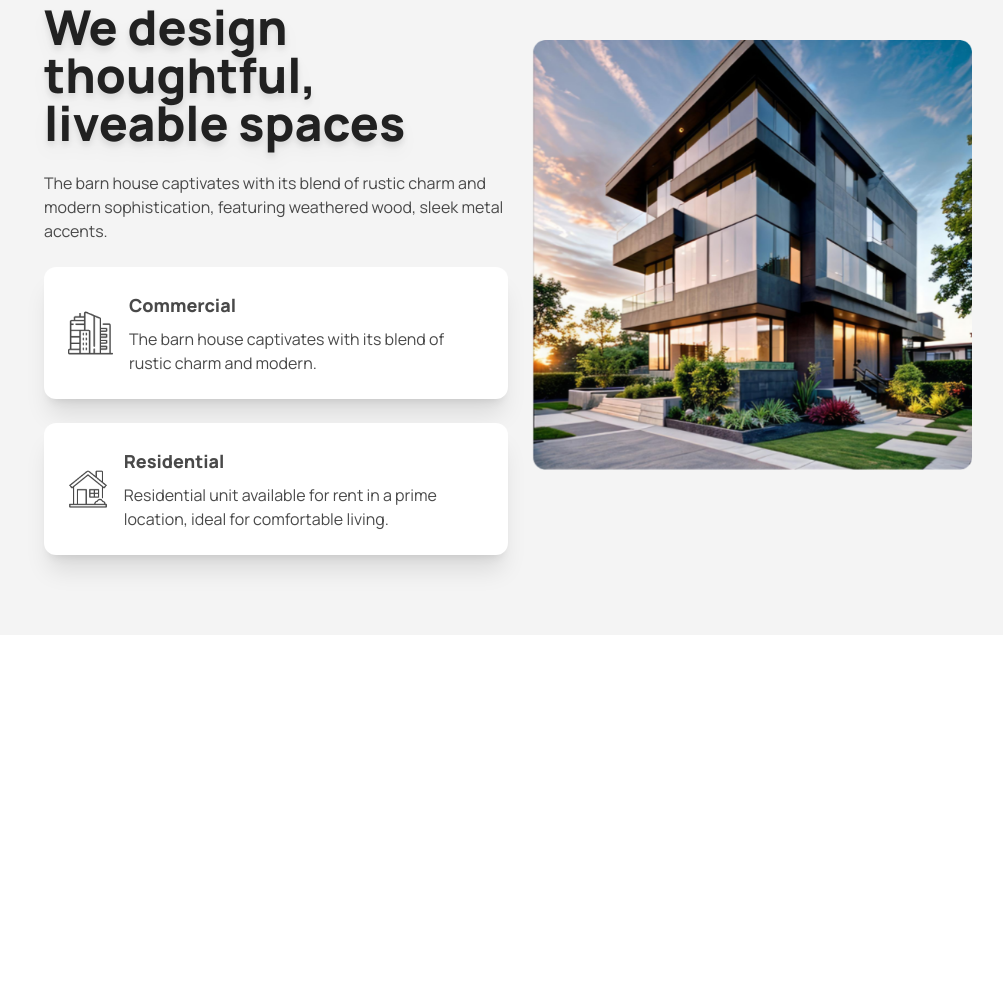
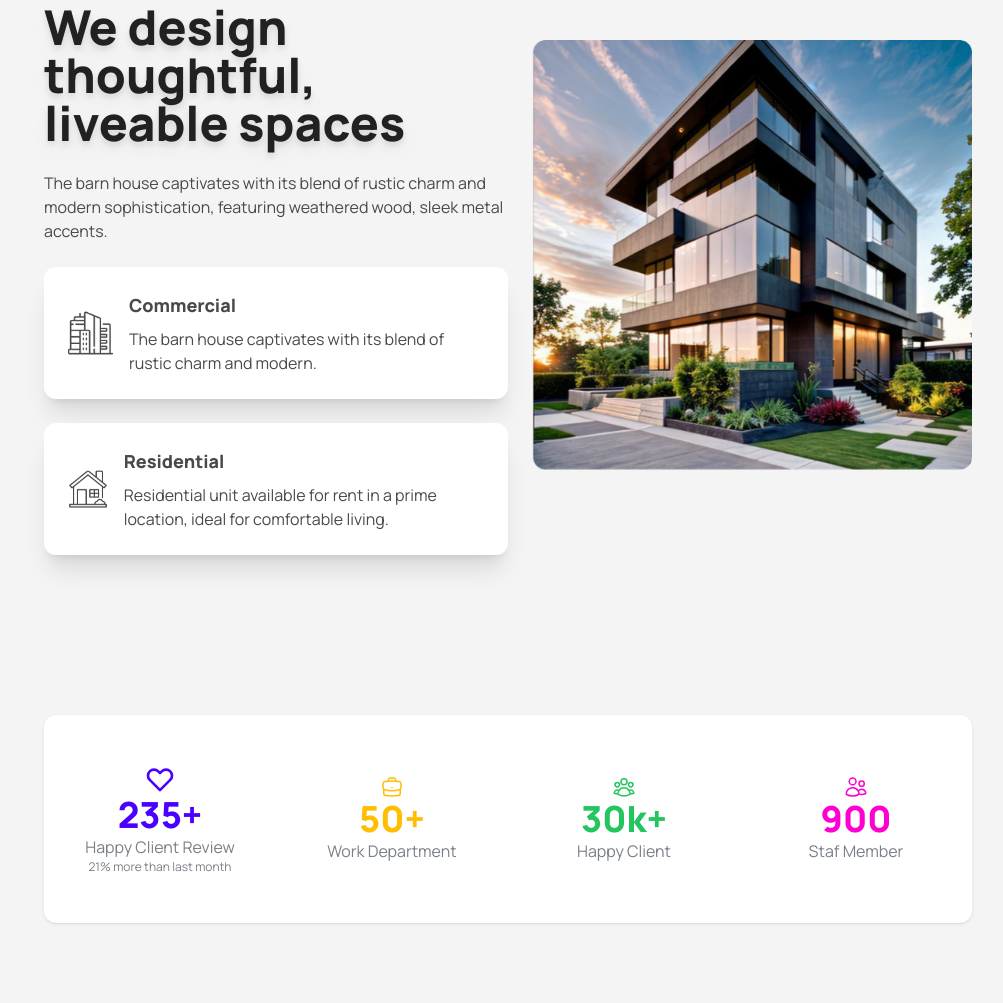
Before and after one commit to MostafizurRahman199/easy_find_apartment, a website: page index.html in a window 1280 px wide. Shown: the part 1011-2014 px from the top of the page, without its empty margins (132-1135 px from the left). Before the commit the page ends 1646 px from the top, so only its background shows below. Drawn offline with nearby package versions, Linux system fonts and the light colour scheme.

Commit message:
review part done

```diff
--- a/index.html
+++ b/index.html
@@ -186,6 +186,76 @@
               </div>
             </div>
           </section>
+
+          <section class="stat_us  bg-[#F4F4F4] px-4 sm:px-12 md:px-8 lg:px-8 xl:px-44 py-20 mx-auto">
+            <div class="bg-white rounded-xl py-8 shadow  grid grid-cols-1 sm:grid-cols-1 md:grid-cols-2 lg:grid-cols-4">
+
+
+              <div class="stat flex flex-col justify-center items-center">
+                <div class="stat-figure text-primary">
+                  <svg
+                    xmlns="http://www.w3.org/2000/svg"
+                    fill="none"
+                    viewBox="0 0 24 24"
+                    class="inline-block h-8 w-8 stroke-current">
+                    <path
+                      stroke-linecap="round"
+                      stroke-linejoin="round"
+                      stroke-width="2"
+                      d="M4.318 6.318a4.5 4.5 0 000 6.364L12 20.364l7.682-7.682a4.5 4.5 0 00-6.364-6.364L12 7.636l-1.318-1.318a4.5 4.5 0 00-6.364 0z"></path>
+                  </svg>
+                </div>
+                <div class="stat-value text-primary">235+</div>
+                <div class="stat-title">Happy Client Review</div>
+                <div class="stat-desc">21% more than last month</div>
+              </div>
+
+              <div class="stat flex flex-col justify-center items-center">
+
+                <div class="stat-figure text-warning">
+                  <svg xmlns="http://www.w3.org/2000/svg" fill="none" viewBox="0 0 24 24" stroke-width="1.5" stroke="currentColor" class="size-6">
+                    <path stroke-linecap="round" stroke-linejoin="round" d="M20.25 14.15v4.25c0 1.094-.787 2.036-1.872 2.18-2.087.277-4.216.42-6.378.42s-4.291-.143-6.378-.42c-1.085-.144-1.872-1.086-1.872-2.18v-4.25m16.5 0a2.18 2.18 0 0 0 .75-1.661V8.706c0-1.081-.768-2.015-1.837-2.175a48.114 48.114 0 0 0-3.413-.387m4.5 8.006c-.194.165-.42.295-.673.38A23.978 23.978 0 0 1 12 15.75c-2.648 0-5.195-.429-7.577-1.22a2.016 2.016 0 0 1-.673-.38m0 0A2.18 2.18 0 0 1 3 12.489V8.706c0-1.081.768-2.015 1.837-2.175a48.111 48.111 0 0 1 3.413-.387m7.5 0V5.25A2.25 2.25 0 0 0 13.5 3h-3a2.25 2.25 0 0 0-2.25 2.25v.894m7.5 0a48.667 48.667 0 0 0-7.5 0M12 12.75h.008v.008H12v-.008Z" />
+                  </svg>
+
+                </div>
+                <div class="stat-value text-warning">50+</div>
+                <div class="stat-title">Work Department</div>
+              </div>
+
+              <div class="stat flex flex-col justify-center items-center">
+                <div class="stat-figure text-green-500">
+
+                  <svg xmlns="http://www.w3.org/2000/svg" fill="none" viewBox="0 0 24 24" stroke-width="1.5" stroke="currentColor" class="size-6">
+                    <path stroke-linecap="round" stroke-linejoin="round" d="M18 18.72a9.094 9.094 0 0 0 3.741-.479 3 3 0 0 0-4.682-2.72m.94 3.198.001.031c0 .225-.012.447-.037.666A11.944 11.944 0 0 1 12 21c-2.17 0-4.207-.576-5.963-1.584A6.062 6.062 0 0 1 6 18.719m12 0a5.971 5.971 0 0 0-.941-3.197m0 0A5.995 5.995 0 0 0 12 12.75a5.995 5.995 0 0 0-5.058 2.772m0 0a3 3 0 0 0-4.681 2.72 8.986 8.986 0 0 0 3.74.477m.94-3.197a5.971 5.971 0 0 0-.94 3.197M15 6.75a3 3 0 1 1-6 0 3 3 0 0 1 6 0Zm6 3a2.25 2.25 0 1 1-4.5 0 2.25 2.25 0 0 1 4.5 0Zm-13.5 0a2.25 2.25 0 1 1-4.5 0 2.25 2.25 0 0 1 4.5 0Z" />
+                  </svg>
+
+
+                </div>
+                <div class="stat-value text-green-500">30k+</div>
+                <div class="stat-title">Happy Client</div>
+              </div>
+
+
+              <div class="stat flex flex-col justify-center items-center">
+                <div class="stat-figure text-secondary">
+
+                  <svg xmlns="http://www.w3.org/2000/svg" fill="none" viewBox="0 0 24 24" stroke-width="1.5" stroke="currentColor" class="size-6">
+  <path stroke-linecap="round" stroke-linejoin="round" d="M15 19.128a9.38 9.38 0 0 0 2.625.372 9.337 9.337 0 0 0 4.121-.952 4.125 4.125 0 0 0-7.533-2.493M15 19.128v-.003c0-1.113-.285-2.16-.786-3.07M15 19.128v.106A12.318 12.318 0 0 1 8.624 21c-2.331 0-4.512-.645-6.374-1.766l-.001-.109a6.375 6.375 0 0 1 11.964-3.07M12 6.375a3.375 3.375 0 1 1-6.75 0 3.375 3.375 0 0 1 6.75 0Zm8.25 2.25a2.625 2.625 0 1 1-5.25 0 2.625 2.625 0 0 1 5.25 0Z" />
+</svg>
+
+
+
+                </div>
+                <div class="stat-value text-secondary">900</div>
+                <div class="stat-title">Staf Member</div>
+              </div>
+
+
+
+            </div>
+          </section>
+
+
     </main>
 
     <footer>
```
